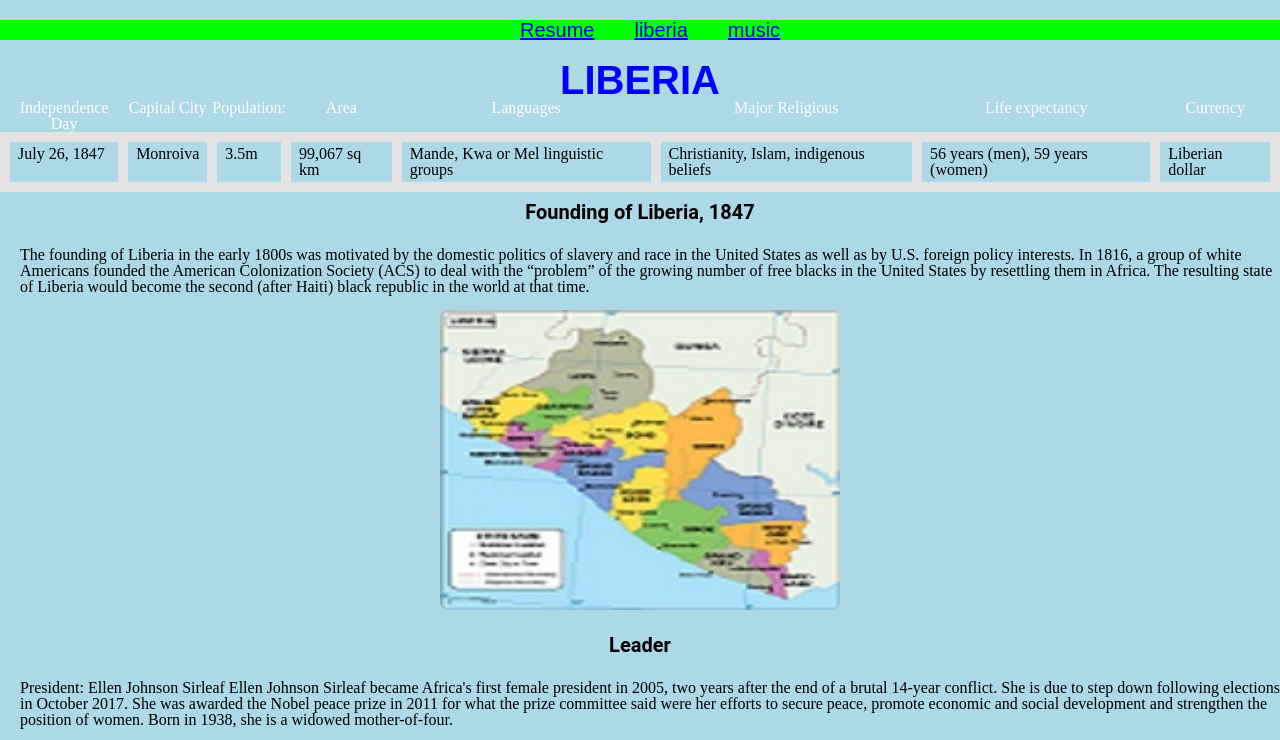
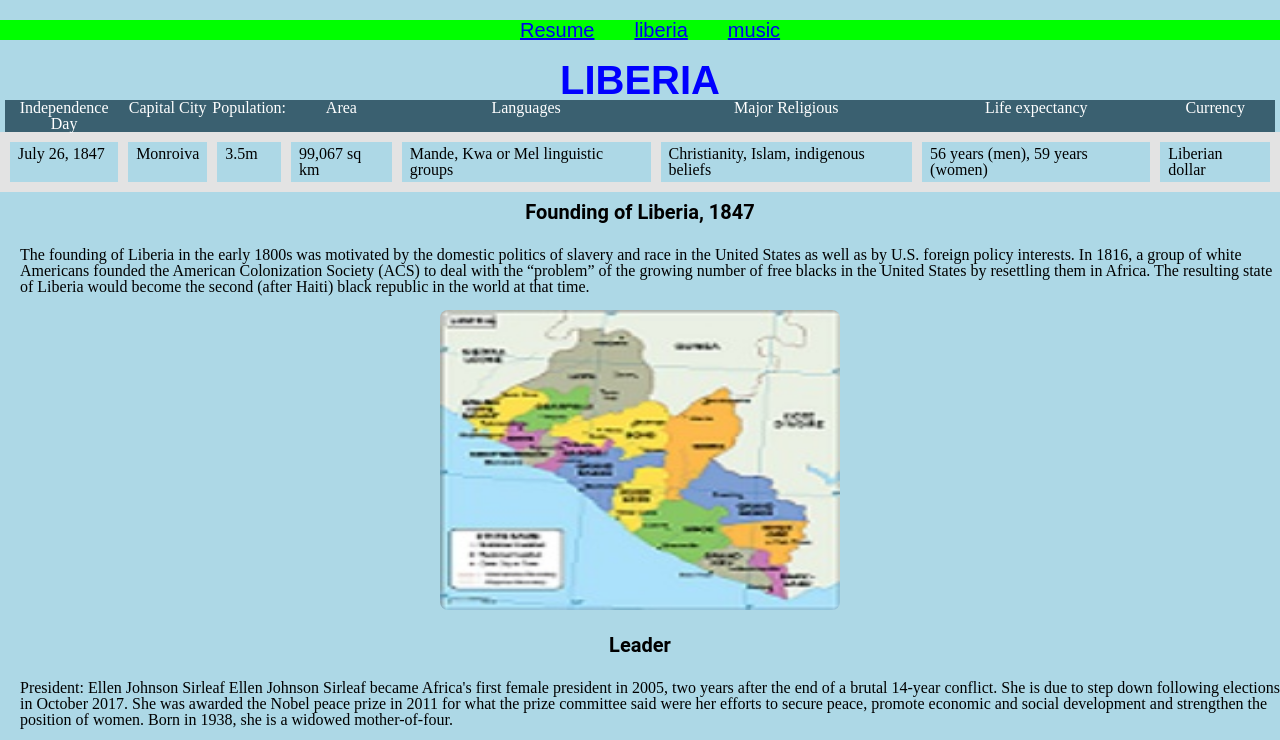
Before and after one commit to dbolo/dartorbolo-project2, a plain HTML site: page liberia.html in a window 1280 px wide. Shown: the top 740 px of the page. Drawn offline with Linux system fonts and the light colour scheme.

Commit message:
editing
editing

```diff
--- a/styles.css
+++ b/styles.css
@@ -18,7 +18,6 @@ table{
 table th {
 
   text-align: center;
-  font: italic
   background-color: #3a6070;
   color: #FFF;
   border: 10px solid #ff0000
```
